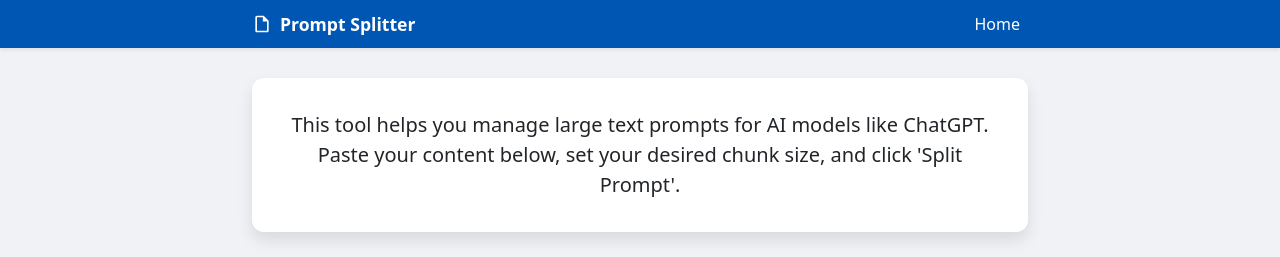
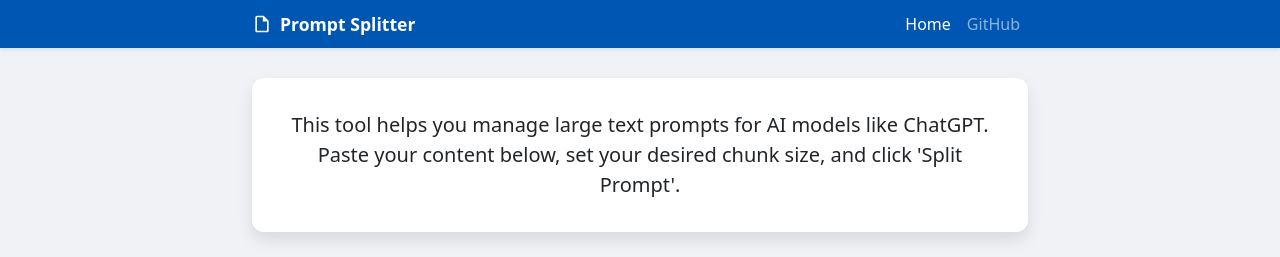
Before and after one commit to rameshjs/prompt_splitter, a FastAPI app: page / in a window 1280 px wide. Shown: the top 257 px of the page. Run offline with FastAPI, Linux system fonts and the light colour scheme.

Commit message:
update header with github

```diff
--- a/templates/base.html
+++ b/templates/base.html
@@ -199,10 +199,16 @@
                 <svg xmlns="http://www.w3.org/2000/svg" viewBox="0 0 24 24"><path d="M14 2H6c-1.1 0-1.99.9-1.99 2L4 20c0 1.1.89 2 1.99 2H18c1.1 0 2-.9 2-2V8l-6-6zM6 20V4h7v5h5v11H6z"/></svg>
                 Prompt Splitter
             </a>
+            <button class="navbar-toggler" type="button" data-bs-toggle="collapse" data-bs-target="#navbarNav" aria-controls="navbarNav" aria-expanded="false" aria-label="Toggle navigation">
+                <span class="navbar-toggler-icon"></span>
+            </button>
             <div class="collapse navbar-collapse" id="navbarNav">
                 <ul class="navbar-nav ms-auto">
                     <li class="nav-item">
                         <a class="nav-link active" aria-current="page" href="/">Home</a>
+                    </li>
+                    <li class="nav-item">
+                        <a class="nav-link" href="https://github.com/rameshjs/prompt_splitter" target="_blank">GitHub</a>
                     </li>
                 </ul>
             </div>
```
Also changed, not shown: README.md.
